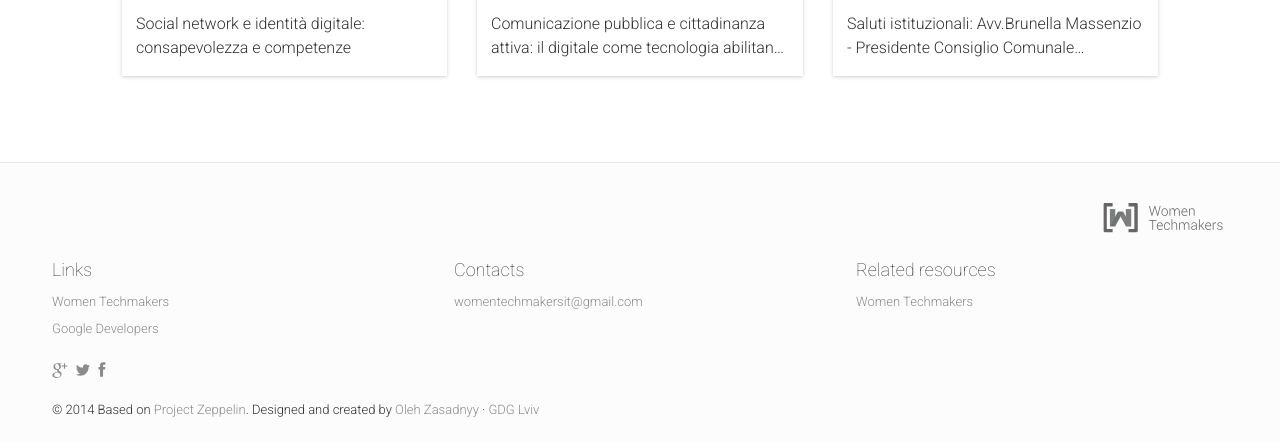
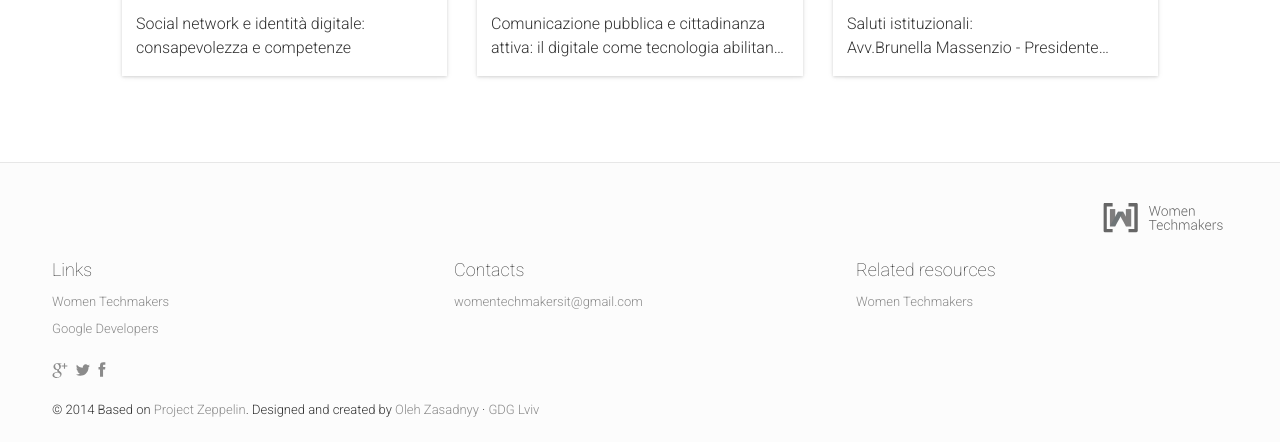
Before and after one commit to gdgbari/wtm2016, a Jekyll site: the page built from speakers.html, in a window 1280 px wide and 900 px high, scrolled down 834 px, cut to the strip 458-900 px from the top of the window. Built offline with Jekyll 4.4.1, drawn with Linux system fonts in a browser that asks for light colours; nearby versions of some CDN libraries; comment, search, counter and statistics services are not loaded.

Commit message:
Update sessions.yml

```diff
--- a/_data/sessions.yml
+++ b/_data/sessions.yml
@@ -1,6 +1,6 @@
 -
   id: 307
-  title: "Saluti istituzionali: Avv.Brunella Massenzio - Presidente Consiglio Comunale <br>  Dott.ssa Anna Maria Fanelli - Consigliera di Parità Regione Basilicata"
+  title: "Saluti istituzionali:<br> Avv.Brunella Massenzio - Presidente Consiglio Comunale Matera <br>  Dott.ssa Anna Maria Fanelli - Consigliera di Parità Regione Basilicata"
   description: "Dott.ssa Anna Maria Fanelli - Consigliera di Parità Regione Basilicata"
   subtype: presentation
   speakers: [1]
```
